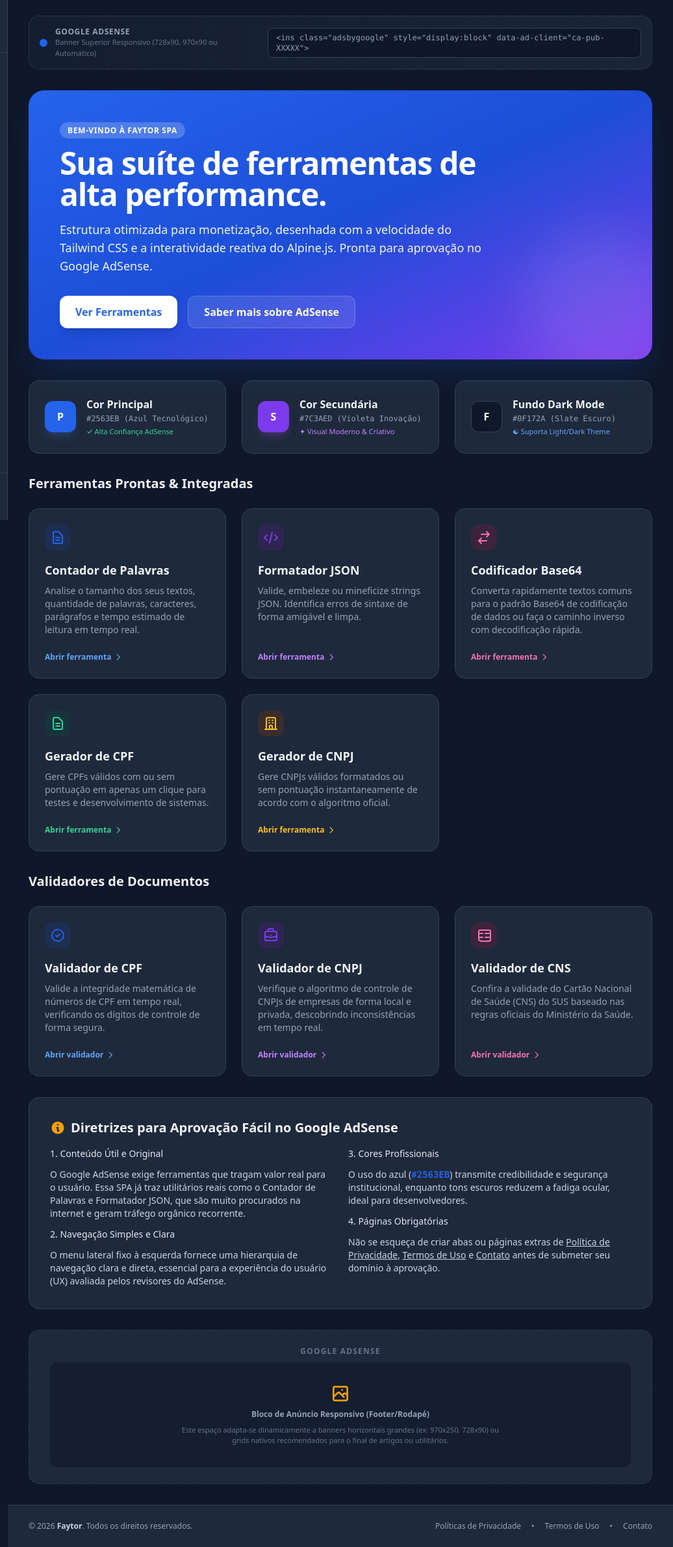
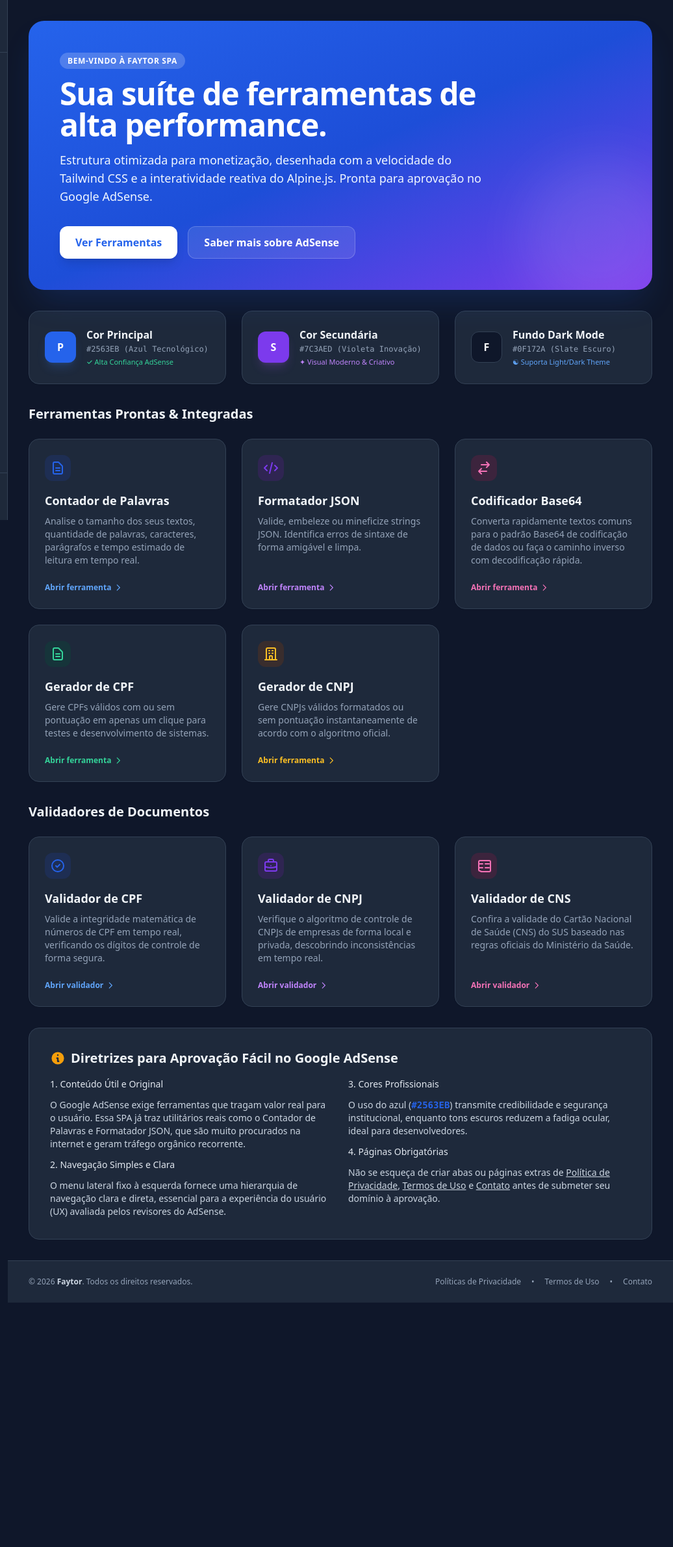
Before and after one commit to DeboraAlmeidaDevelopment/faytor, a website: page index.html in a window 1280 px wide. Shown: the full height of the page at 65% size, 244-1280 px from the left. After the commit the page ends 2004 px from the top, so only its background shows below. Drawn offline with nearby package versions, Linux system fonts and the light colour scheme.

Commit message:
Configura adSense

```diff
--- /dev/null
+++ b/ads.txt
@@ -0,0 +1 @@
+google.com, pub-3673785596412790, DIRECT, f08c47fec0942fa0
--- a/index.html
+++ b/index.html
@@ -10,6 +10,7 @@
   <meta name="keywords" content="Faytor, ferramentas online, contador de palavras, formatador json, codificador base64, dev tools, utilitarios, web app, spa">
   <meta name="author" content="Faytor">
   <meta name="robots" content="index, follow">
+  <meta name="google-adsense-account" content="ca-pub-3673785596412790">
   <link rel="canonical" href="https://faytor.com/">
 
   <!-- Open Graph / Facebook -->
@@ -28,6 +29,9 @@
 
   <!-- Favicon -->
   <link rel="icon" type="image/svg+xml" href="img/logo-icon.svg">
+
+  <!-- Google AdSense: anúncios automáticos -->
+  <script async src="https://pagead2.googlesyndication.com/pagead/js/adsbygoogle.js?client=ca-pub-3673785596412790" crossorigin="anonymous"></script>
 
   <!-- Preload da primeira view para reduzir o LCP em redes móveis -->
   <link rel="preload" href="views/inicio.html" as="fetch" type="text/html" crossorigin>
@@ -383,16 +387,6 @@
           <p class="px-4 text-xs font-semibold text-slate-400 dark:text-slate-500 uppercase tracking-wider select-none">Apoio</p>
         </div>
 
-        <!-- Sidebar Google AdSense Block Placeholder -->
-        <div class="mx-2 p-3 bg-slate-50 dark:bg-slate-800/40 rounded-xl border border-dashed border-slate-300 dark:border-slate-700">
-          <div class="text-[10px] font-bold text-slate-400 dark:text-slate-500 tracking-widest text-center uppercase mb-1">
-            Anúncio
-          </div>
-          <div class="h-28 flex items-center justify-center bg-slate-200/50 dark:bg-slate-900/60 rounded text-center p-2">
-            <p class="text-[11px] text-slate-400 dark:text-slate-500 font-medium">Google AdSense<br>(Bloco Lateral)</p>
-          </div>
-        </div>
-
       </nav>
 
       <!-- Sidebar Footer (Theme & Settings) -->
@@ -435,27 +429,6 @@
 
     <!-- MAIN CENTRAL CONTENT AREA -->
     <div class="flex-1 lg:ml-64 flex flex-col min-w-0 min-h-screen">
-
-      <!-- GOOGLE ADSENSE TOP BANNER PLACEHOLDER (Responsivo) -->
-      <div class="px-4 lg:px-8 pt-6">
-        <div class="bg-gradient-to-r from-slate-100 to-slate-200 dark:from-slate-800/40 dark:to-slate-800/80 rounded-2xl p-4 border border-dashed border-slate-300 dark:border-slate-700 transition-all">
-          <div class="flex flex-col sm:flex-row items-center justify-between gap-4">
-            <div class="flex items-center space-x-3">
-              <span class="flex h-3 w-3 relative" aria-hidden="true">
-                <span class="animate-ping absolute inline-flex h-full w-full rounded-full bg-primary opacity-75"></span>
-                <span class="relative inline-flex rounded-full h-3 w-3 bg-primary"></span>
-              </span>
-              <div>
-                <span class="text-xs font-bold text-slate-500 dark:text-slate-400 tracking-wider uppercase block">Google AdSense</span>
-                <p class="text-[11px] text-slate-400 dark:text-slate-500">Banner Superior Responsivo (728x90, 970x90 ou Automático)</p>
-              </div>
-            </div>
-            <div class="bg-white dark:bg-slate-900 px-3 py-1.5 rounded-lg border border-slate-200 dark:border-slate-700 text-xs font-mono text-slate-500 dark:text-slate-400 select-all">
-              &lt;ins class="adsbygoogle" style="display:block" data-ad-client="ca-pub-XXXXX"&gt;
-            </div>
-          </div>
-        </div>
-      </div>
 
       <!-- DYNAMIC TAB CONTENT CONTAINER -->
       <main
@@ -518,24 +491,6 @@
         <div x-show="!isLoading && !corsFallback" x-html="viewContent" class="focus:outline-none"></div>
       </main>
 
-      <!-- GOOGLE ADSENSE BOTTOM BANNER PLACEHOLDER -->
-      <div class="px-4 lg:px-8 pb-8 mt-auto">
-        <div class="bg-white dark:bg-darkBg-card rounded-2xl p-6 border border-dashed border-slate-300 dark:border-slate-700 shadow-sm text-center">
-          <span class="text-xs font-bold text-slate-400 dark:text-slate-500 tracking-widest uppercase block mb-2">Google AdSense</span>
-          <div class="inline-flex items-center justify-center bg-slate-100 dark:bg-slate-900/60 rounded-xl py-8 px-4 w-full border border-slate-200 dark:border-slate-800 max-w-4xl mx-auto" aria-hidden="true">
-            <div class="space-y-2">
-              <svg class="w-8 h-8 text-amber-500 mx-auto" fill="none" stroke="currentColor" viewBox="0 0 24 24">
-                <path stroke-linecap="round" stroke-linejoin="round" stroke-width="2" d="M4 16l4.586-4.586a2 2 0 012.828 0L16 16m-2-2l1.586-1.586a2 2 0 012.828 0L20 14m-6-6h.01M6 20h12a2 2 0 002-2V6a2 2 0 00-2-2H6a2 2 0 00-2 2v12a2 2 0 002 2z" />
-              </svg>
-              <p class="text-xs font-semibold text-slate-600 dark:text-slate-400">Bloco de Anúncio Responsivo (Footer/Rodapé)</p>
-              <p class="text-[11px] text-slate-400 dark:text-slate-500 max-w-lg mx-auto">
-                Este espaço adapta-se dinamicamente a banners horizontais grandes (ex: 970x250, 728x90) ou grids nativos recomendados para o final de artigos ou utilitários.
-              </p>
-            </div>
-          </div>
-        </div>
-      </div>
-
       <!-- SYSTEM FOOTER -->
       <footer class="bg-white dark:bg-darkBg-card border-t border-slate-200 dark:border-darkBg-border py-6 px-4 lg:px-8 text-center text-xs text-slate-500 dark:text-slate-400" role="contentinfo">
         <div class="flex flex-col sm:flex-row items-center justify-between gap-4 max-w-7xl mx-auto">
```
Also changed, not shown: views/validador-cnpj.html (+0 -6 lines), views/validador-cns.html (+0 -6 lines), views/validador-cpf.html (+0 -6 lines), views/validador-pis.html (+0 -6 lines), views/validador-rg.html (+0 -6 lines), .github/workflows/deploy-pages.yml, README.md.
